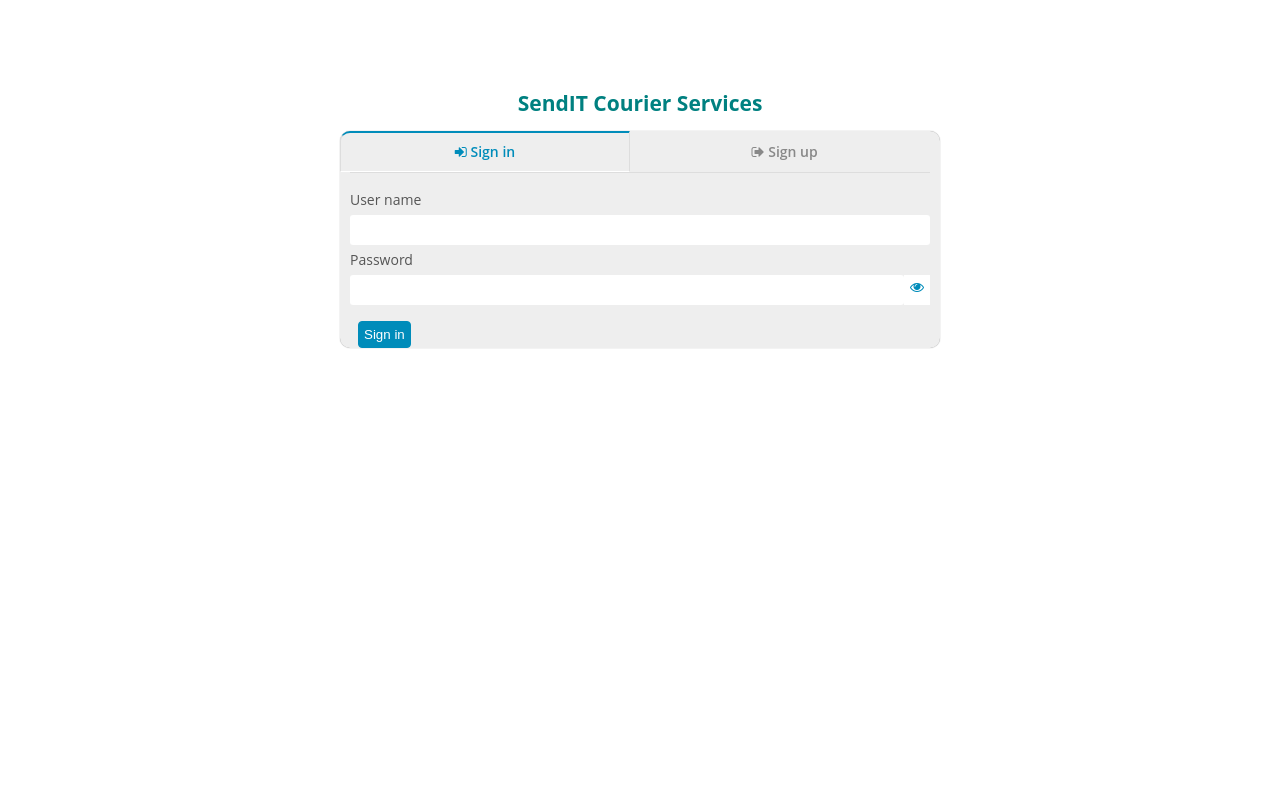
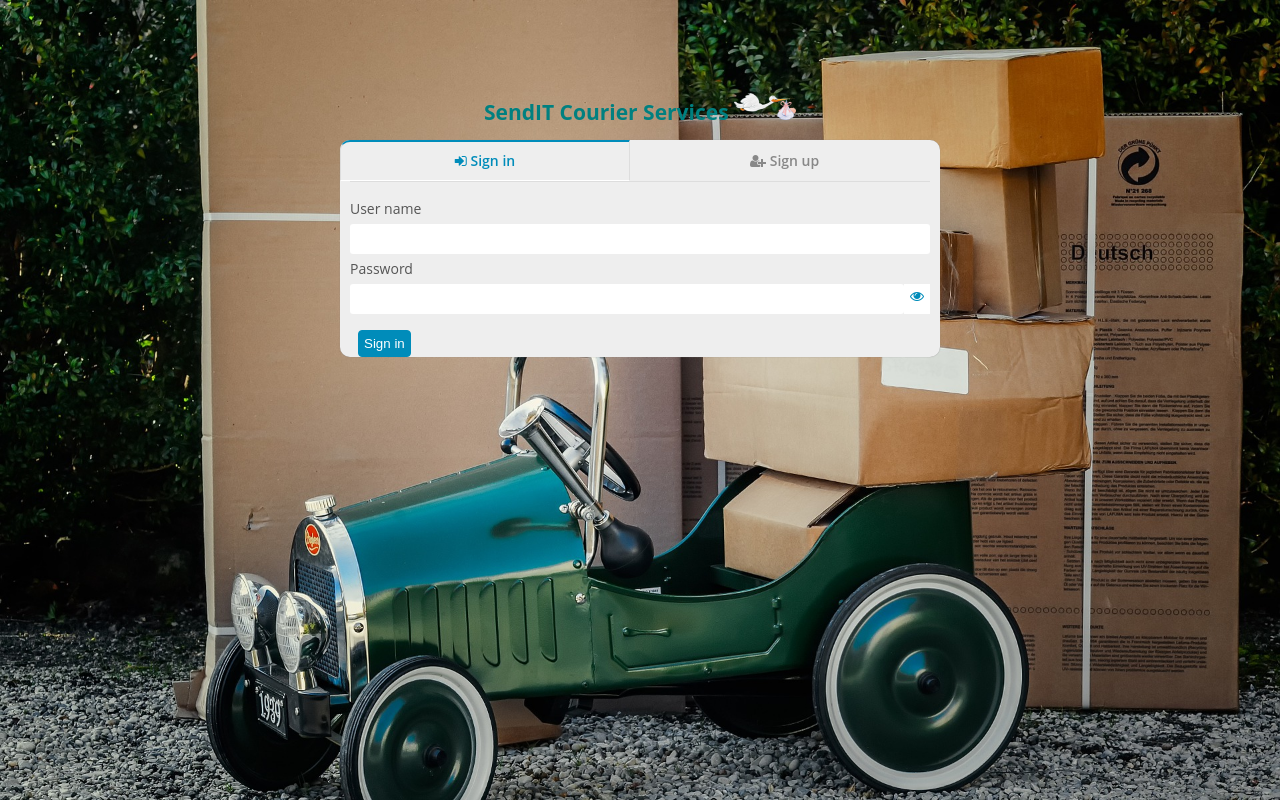
Before and after one commit to Stanley-Okwii/send-it, a plain HTML site: page index.html in a window 1280 px wide. Drawn offline with Linux system fonts and the light colour scheme.

Commit message:
[New] add background image to index page

```diff
--- a/index.html
+++ b/index.html
@@ -10,7 +10,10 @@
     </head>
     <body>
         <div class="index-container">
-        <h2 class="header-section">SendIT Courier Services</h2>
+            <h2 class="header-section">
+                SendIT Courier Services
+                <img class="send-it-image" src="assets/baby.png">
+            </h2>
         <div class= "form_wrapper">
             <input id="tab1" type="radio" name="tabs" checked>
             <label for="tab1" id="tab-label1">
@@ -20,7 +23,7 @@
 
             <input id="tab2" type="radio" name="tabs">
             <label for="tab2" id="tab-label2">
-                <i class="fa fa-sign-out"></i>
+                <i class="fa fa-user-plus"></i>
                 Sign up
             </label>
 
--- a/src/styles/index.css
+++ b/src/styles/index.css
@@ -15,12 +15,21 @@ body, html {
     padding-top: 4%;
     max-width: 600px;
     margin: auto;
+    background-image: url(../../assets/package.jpg);
+    background-attachment: fixed;
+    background-repeat: no-repeat;
+    background-size: cover;
 }
 
 .header-section {
   color: teal;
   text-align: center;
   text-align: -webkit-center;
+}
+
+.send-it-image {
+  width: 62px;
+  height: 27px;
 }
 
 .index-container {
```
Also changed, not shown: src/components/home_page.html (+12 -0 lines), assets/baby.png (added), assets/package.jpg (added).
